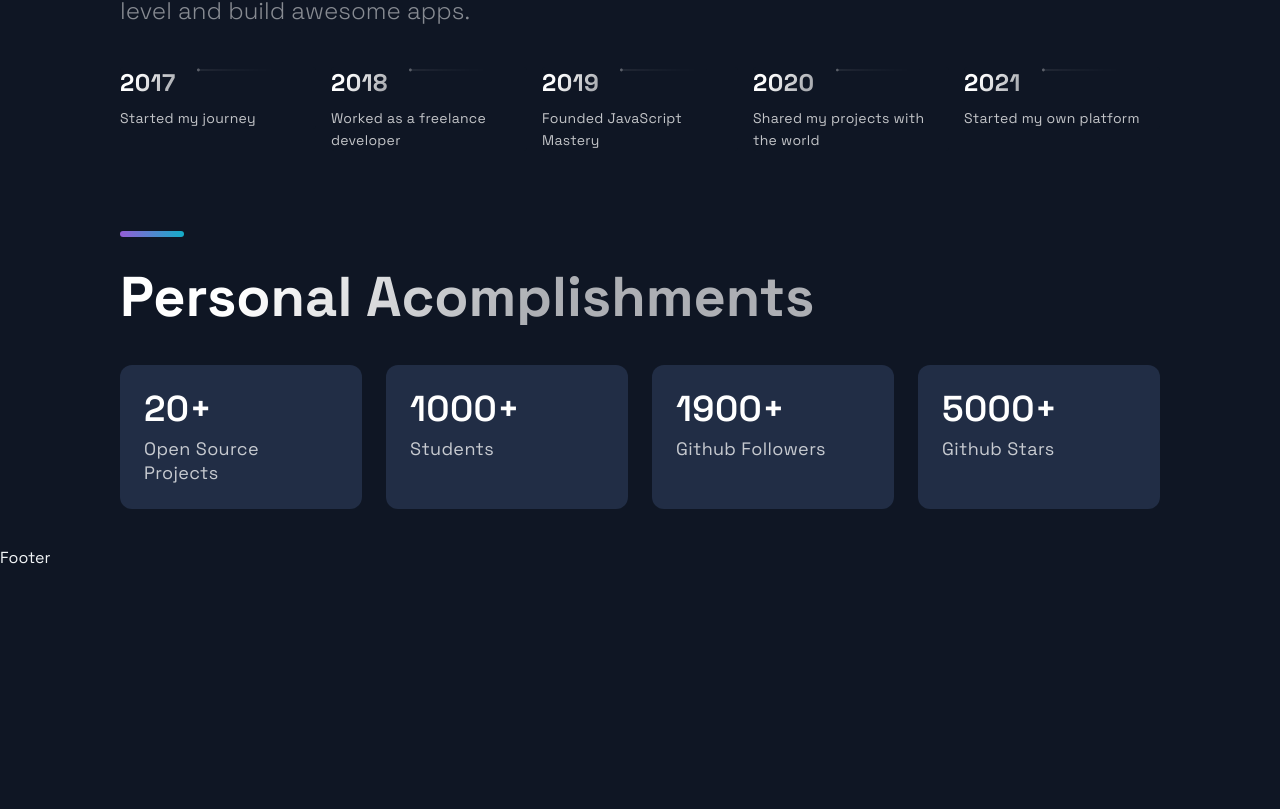
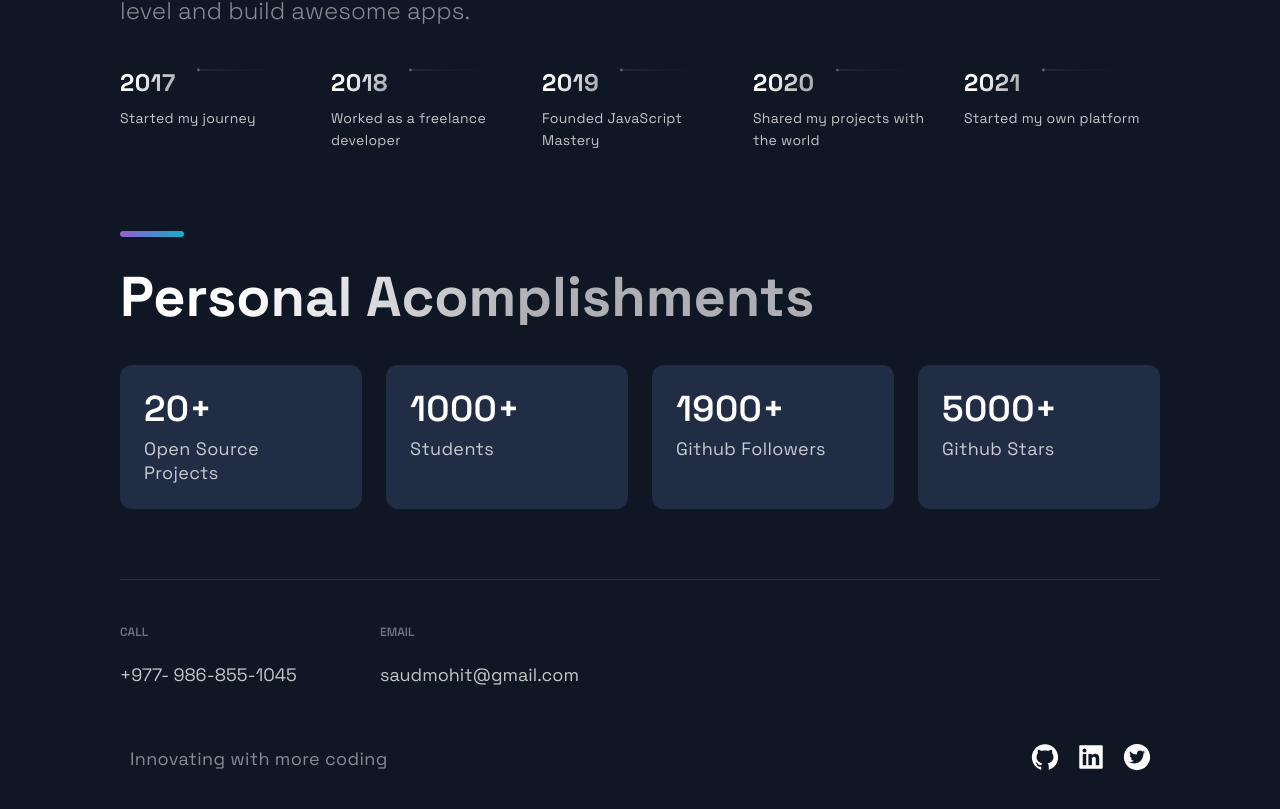
Before and after one commit to manutdmohit/Portfolio, a Next.js app: page / in a window 1280 px wide. Shown: the part 2858-3667 px from the top of the page. Before the commit the page ends 3426 px from the top, so only its background shows below. Built offline with nearby package versions, Linux system fonts and the light colour scheme.

Commit message:
Footer Section

```diff
--- a/src/components/Footer/Footer.js
+++ b/src/components/Footer/Footer.js
@@ -1,14 +1,66 @@
 import React from 'react';
-import { AiFillGithub, AiFillInstagram, AiFillLinkedin } from 'react-icons/ai';
+import {
+  AiFillGithub,
+  AiFillTwitterCircle,
+  AiFillLinkedin,
+} from 'react-icons/ai';
 
 import { SocialIcons } from '../Header/HeaderStyles';
-import { CompanyContainer, FooterWrapper, LinkColumn, LinkItem, LinkList, LinkTitle, Slogan, SocialContainer, SocialIconsContainer } from './FooterStyles';
+import {
+  CompanyContainer,
+  FooterWrapper,
+  LinkColumn,
+  LinkItem,
+  LinkList,
+  LinkTitle,
+  Slogan,
+  SocialContainer,
+  SocialIconsContainer,
+} from './FooterStyles';
 
 const Footer = () => {
   return (
-    <div>
-      Footer
-    </div>
+    <FooterWrapper>
+      <LinkList>
+        <LinkColumn>
+          <LinkTitle>Call</LinkTitle>
+          <LinkItem href="tel:+977- 986-855-1045">+977- 986-855-1045</LinkItem>
+        </LinkColumn>
+
+        <LinkColumn>
+          <LinkTitle>Email</LinkTitle>
+          <LinkItem href="mailto:saudmohit@gmail.com">
+            saudmohit@gmail.com
+          </LinkItem>
+        </LinkColumn>
+      </LinkList>
+
+      <SocialIconsContainer>
+        <CompanyContainer>
+          <Slogan>Innovating with more coding</Slogan>
+        </CompanyContainer>
+
+        <SocialContainer>
+          <SocialIcons
+            href="https://www.github.com/manutdmohit"
+            target="_blank"
+          >
+            <AiFillGithub size="3rem" />
+          </SocialIcons>
+
+          <SocialIcons
+            href="https://www.linkedin.com/in/mohitsaud/"
+            target="_blank"
+          >
+            <AiFillLinkedin size="3rem" />
+          </SocialIcons>
+
+          <SocialIcons href="https://twitter.com/mohit_saud" target="_blank">
+            <AiFillTwitterCircle size="3rem" />
+          </SocialIcons>
+        </SocialContainer>
+      </SocialIconsContainer>
+    </FooterWrapper>
   );
 };
 
```
